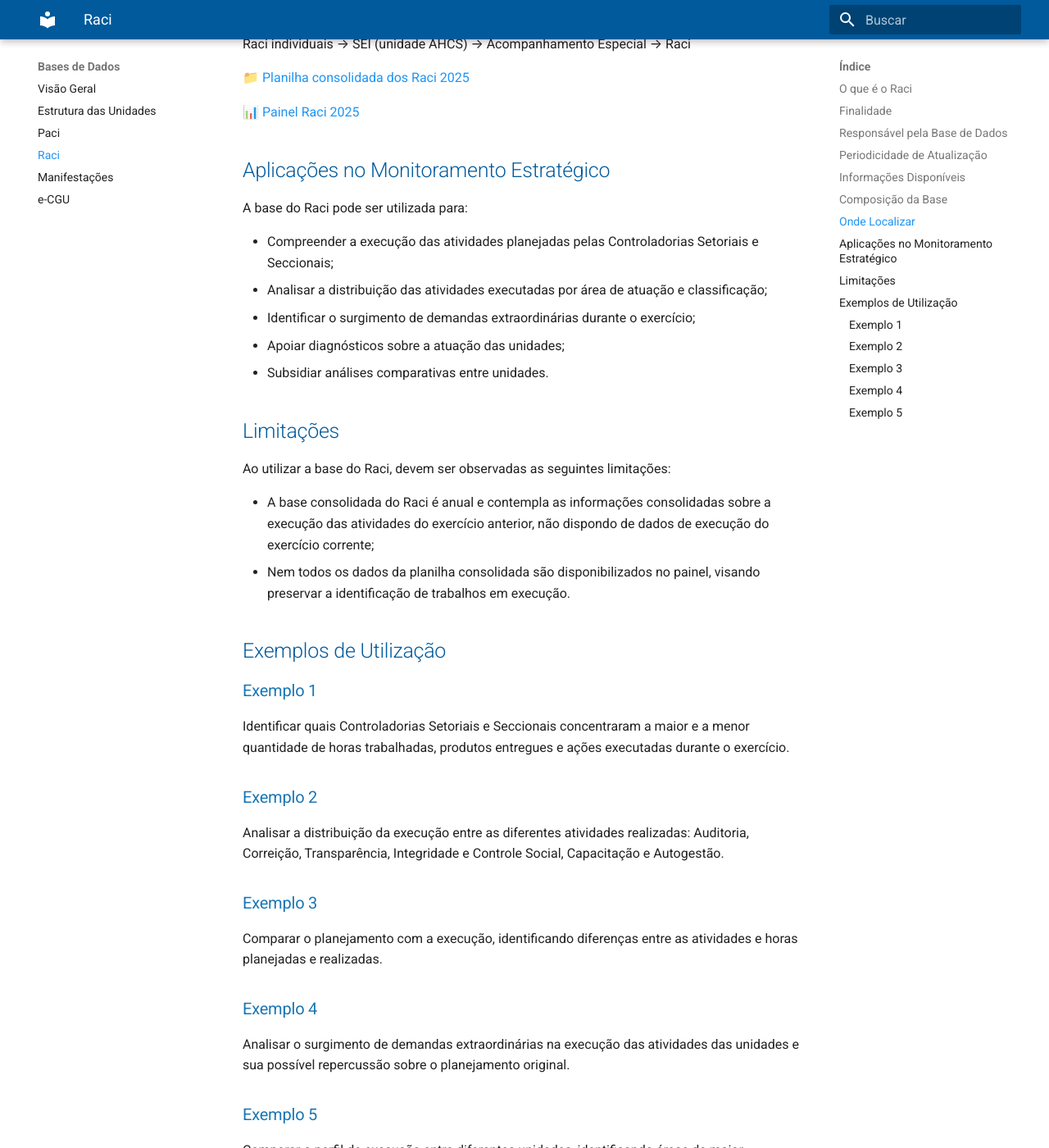
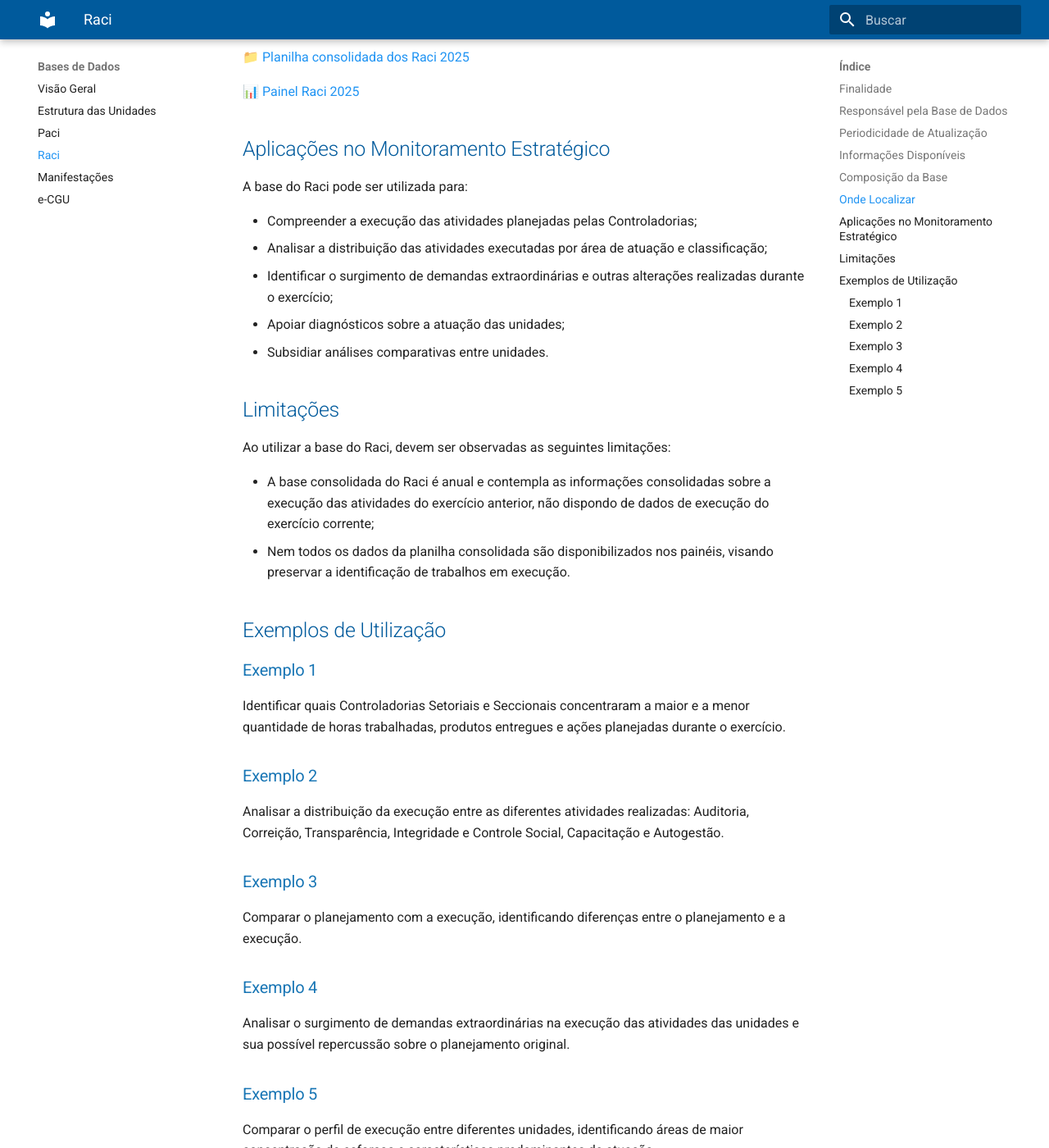
Before and after one commit to CGEMG-AHCS/guia-monitoramento-estrategico, an MkDocs documentation site: the page built from docs/bases-dados/raci.md, in a window 1280 px wide and 1400 px high, scrolled down 1630 px. Shown: the whole window at 82% size. Built offline with MkDocs 1.6.1 and Material for MkDocs 9.7.7, drawn with Linux system fonts in a browser that asks for light colours; some of the changed text lies outside the part shown.

Commit message:
Update raci.md

```diff
--- a/docs/bases-dados/raci.md
+++ b/docs/bases-dados/raci.md
@@ -1,8 +1,6 @@
 # Relatório de Atividades de Controle Interno (Raci)
 
-## O que é o Raci
-
-O Relatório de Atividades de Controle Interno (Raci) é o instrumento utilizado pelas Controladorias Setoriais e Seccionais para registrar e consolidar a execução das atividades de controle interno desenvolvidas ao longo do exercício.
+O Relatório de Atividades de Controle Interno (Raci) é o instrumento utilizado pelas Controladorias Setoriais e Seccionais para registrar e consolidar a execução das atividades realizadas ao longo do exercício, conforme o planejamento celebrado.
 
 ## Finalidade
 
@@ -18,7 +16,7 @@
 
 ## Periodicidade de Atualização
 
-A base possui periodicidade de atualização anual, acompanhando o ciclo de elaboração do Relatório de Atividades de Controle Interno.
+A base possui periodicidade de atualização anual, acompanhando o ciclo de fechamento do planejamento para o exercíocio.
 
 Adicionalmente, as unidades encaminham relatório parcial durante o exercício, possibilitando o acompanhamento intermediário da execução das atividades.
 
@@ -26,16 +24,16 @@
 
 Entre as principais informações disponíveis destacam-se:
 
-- Controladoria Setorial ou Seccional;
+- Identificação da Controladoria Setorial ou Seccional;
 - Capacidade de trabalho efetivamente utilizada, expressa em homem/hora (h/h);
-- Quantidade de ações, produtos e horas trabalhadas por área de atuação e classificação;
+- Quantidade de ações, produtos emitidos e horas trabalhadas por área de atuação e classificação;
 - Surgimento de demandas extraordinárias;
 - Comparativos entre o planejamento e a execução das atividades;
 - Outras informações constantes na planilha consolidada.
 
 ## Composição da Base
 
-A base de dados do Raci é composta por uma planilha consolidada com os dados de cada Cset/Csec e por um painel para visualização.
+A base de dados do Raci é composta pelos relatórios e respectivas planilhas subsidiárias de cada Cset/Csec, planilha consolidada geral e painéis.
 
 ## Onde Localizar
 
@@ -49,9 +47,9 @@
 
 A base do Raci pode ser utilizada para:
 
-- Compreender a execução das atividades planejadas pelas Controladorias Setoriais e Seccionais;
+- Compreender a execução das atividades planejadas pelas Controladorias;
 - Analisar a distribuição das atividades executadas por área de atuação e classificação;
-- Identificar o surgimento de demandas extraordinárias durante o exercício;
+- Identificar o surgimento de demandas extraordinárias e outras alterações realizadas durante o exercício;
 - Apoiar diagnósticos sobre a atuação das unidades;
 - Subsidiar análises comparativas entre unidades.
 
@@ -60,13 +58,13 @@
 Ao utilizar a base do Raci, devem ser observadas as seguintes limitações:
 
 - A base consolidada do Raci é anual e contempla as informações consolidadas sobre a execução das atividades do exercício anterior, não dispondo de dados de execução do exercício corrente;
-- Nem todos os dados da planilha consolidada são disponibilizados no painel, visando preservar a identificação de trabalhos em execução.
+- Nem todos os dados da planilha consolidada são disponibilizados nos painéis, visando preservar a identificação de trabalhos em execução.
 
 ## Exemplos de Utilização
 
 ### Exemplo 1
 
-Identificar quais Controladorias Setoriais e Seccionais concentraram a maior e a menor quantidade de horas trabalhadas, produtos entregues e ações executadas durante o exercício.
+Identificar quais Controladorias Setoriais e Seccionais concentraram a maior e a menor quantidade de horas trabalhadas, produtos entregues e ações planejadas durante o exercício.
 
 ### Exemplo 2
 
@@ -74,7 +72,7 @@
 
 ### Exemplo 3
 
-Comparar o planejamento com a execução, identificando diferenças entre as atividades e horas planejadas e realizadas.
+Comparar o planejamento com a execução, identificando diferenças entre o planejamento e a execução.
 
 ### Exemplo 4
 
```
